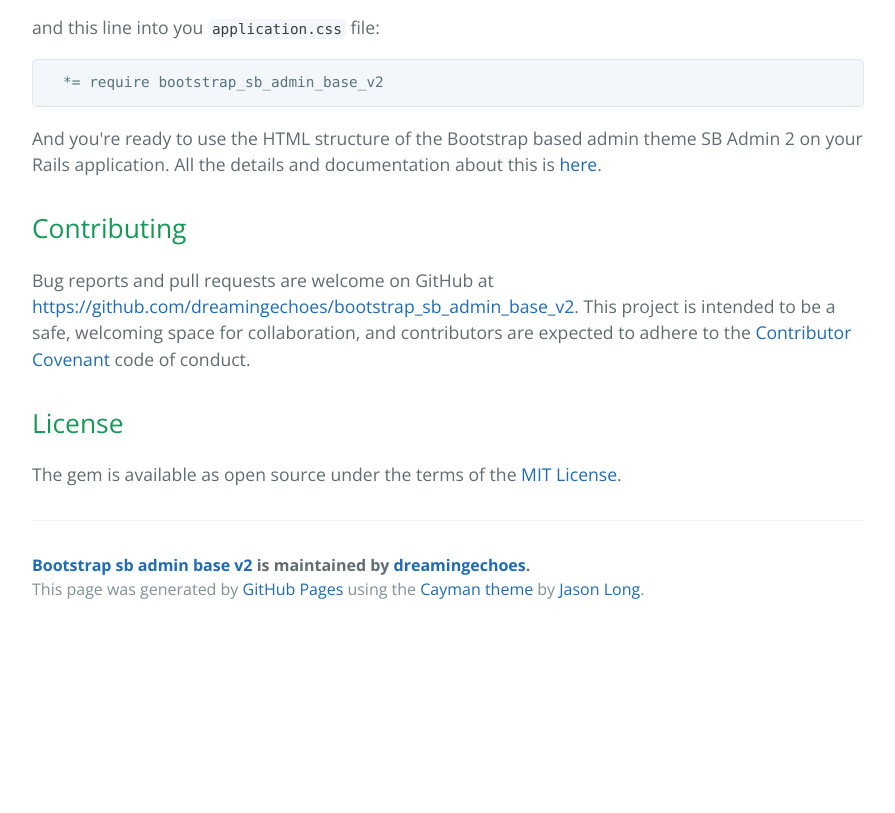
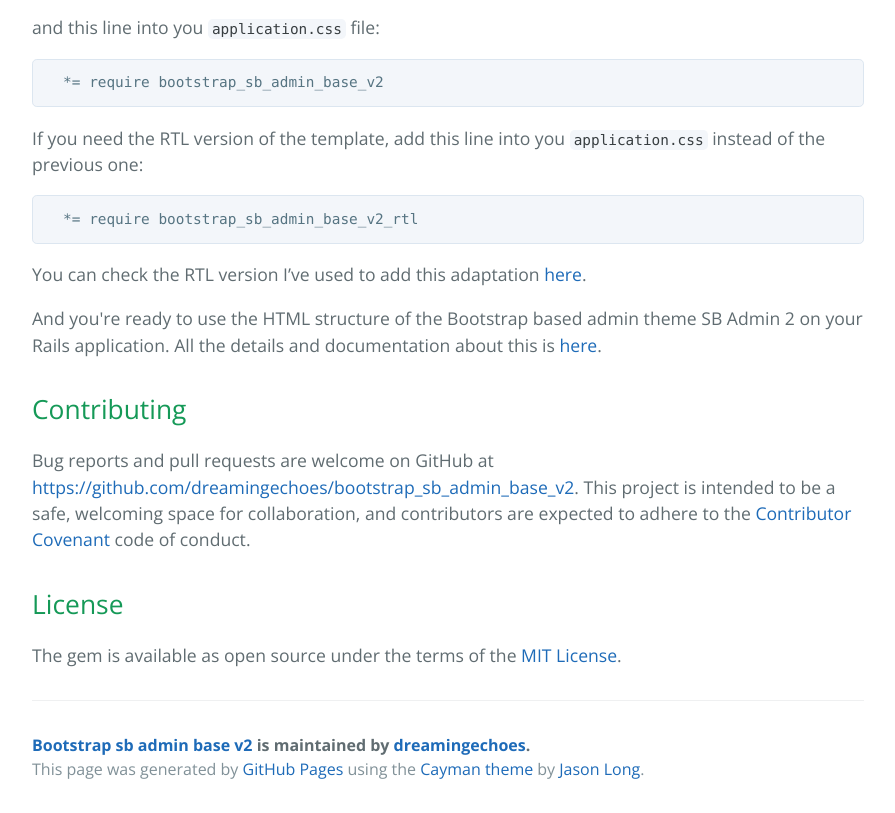
Before and after one commit to dreamingechoes/bootstrap_sb_admin_base_v2, a plain HTML site: page index.html in a window 1280 px wide. Shown: the part 1573-2386 px from the top of the page, without its empty margins (192-1087 px from the left). Before the commit the page ends 2206 px from the top, so only its background shows below. Drawn offline with nearby package versions, Linux system fonts and the light colour scheme.

Commit message:
Update index.html

```diff
--- a/index.html
+++ b/index.html
@@ -55,6 +55,12 @@
 
         <pre><code class="language-ruby">  *= <span class="hljs-keyword">require</span> bootstrap_sb_admin_base_v2 </code></pre>
 
+        <p>If you need the RTL version of the template, add this line into you <code>application.css</code> instead of the previous one:</p>
+
+        <pre><code class="language-ruby">  *= <span class="hljs-keyword">require</span> bootstrap_sb_admin_base_v2_rtl </code></pre>
+
+        <p>You can check the RTL version I’ve used to add this adaptation <a href="https://github.com/dreamingechoes/sb-admin2-rtl">here</a>.</p>
+
         <p>And you're ready to use the HTML structure of the Bootstrap based admin theme SB Admin 2 on your Rails application. All the details and documentation about this is <a href="http://startbootstrap.com/template-overviews/sb-admin-2/">here</a>.</p>
 
         <h2>Contributing</h2>
```
